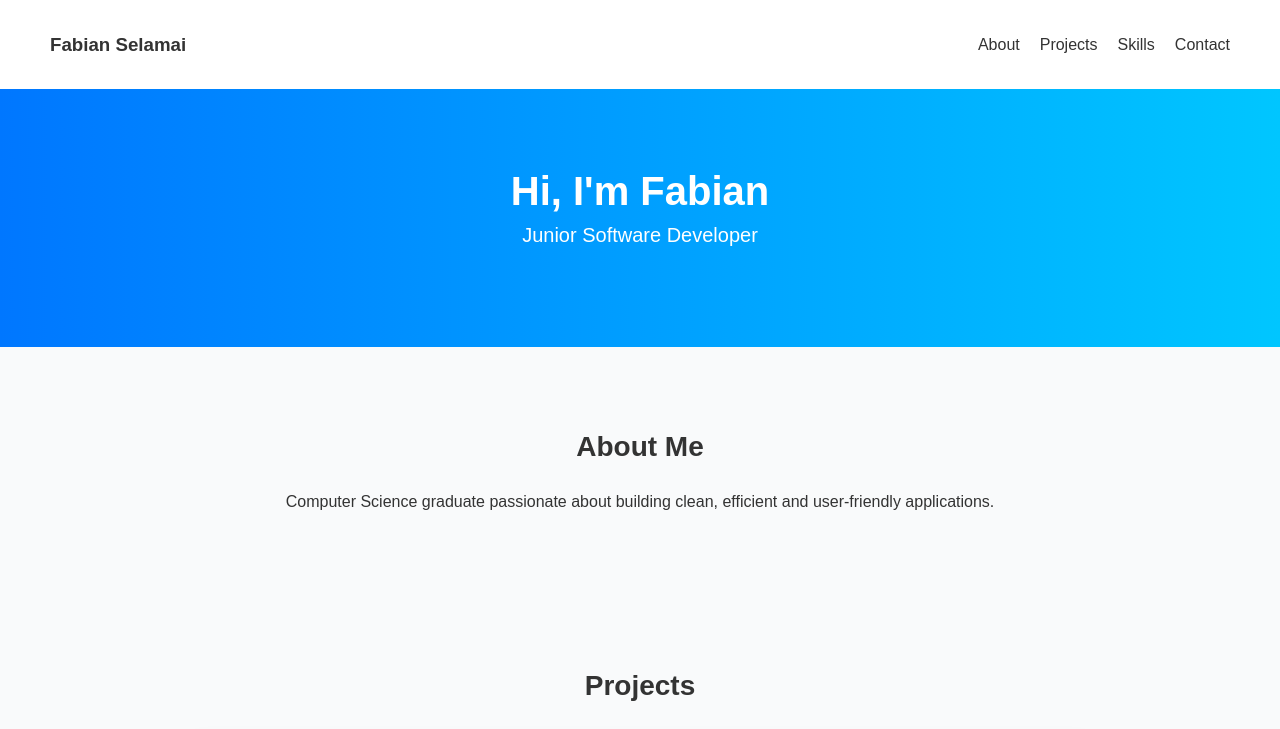
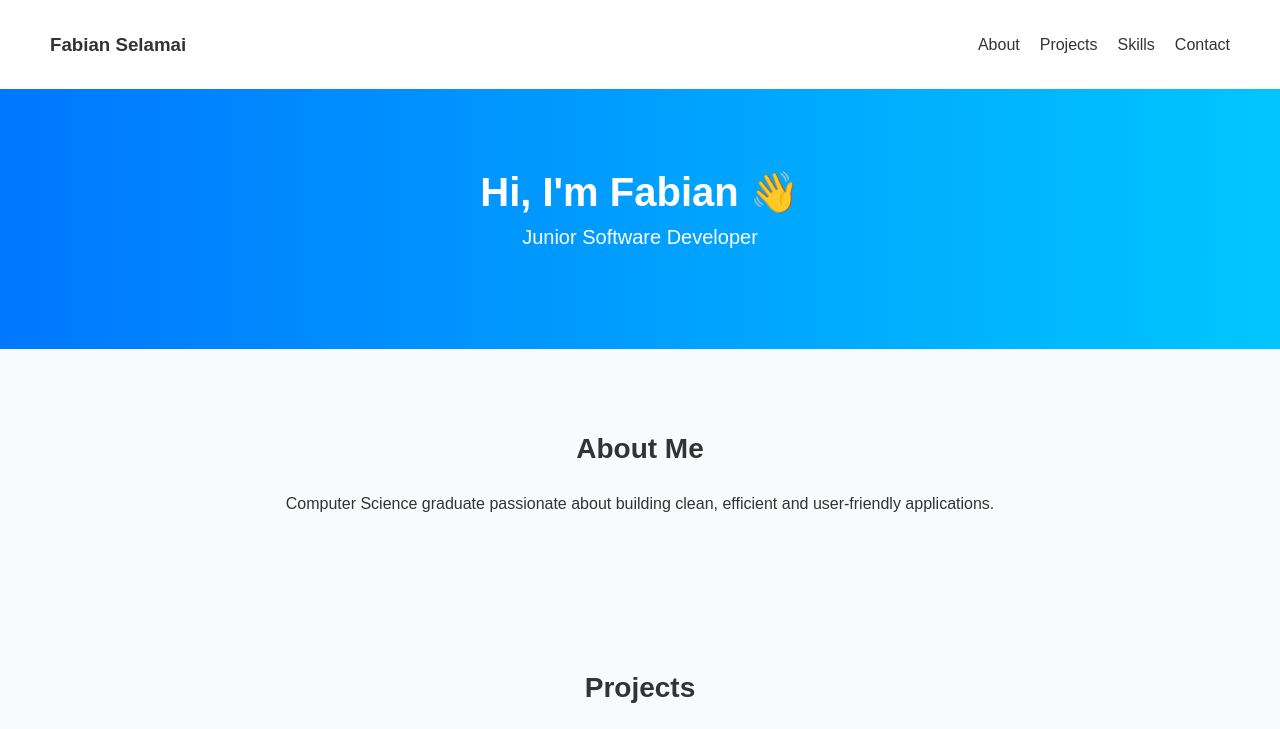
Before and after one commit to FabianSelamai/CV, a plain HTML site: page index.html in a window 1280 px wide. Shown: the top 729 px of the page. Drawn offline with Linux system fonts and the light colour scheme.

Commit message:
Update index.html

```diff
--- a/index.html
+++ b/index.html
@@ -19,7 +19,7 @@
     </nav>
 
     <header>
-        <h1>Hi, I'm Fabian</h1>
+        <h1>Hi, I'm Fabian 👋</h1>
         <p>Junior Software Developer</p>
     </header>
 
```
